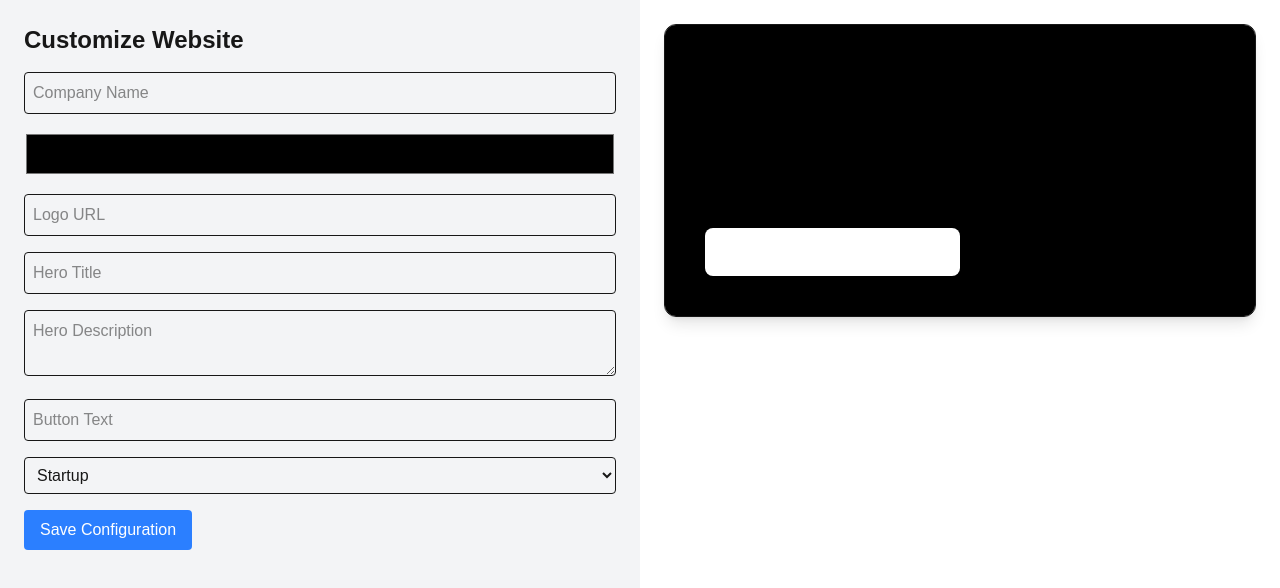
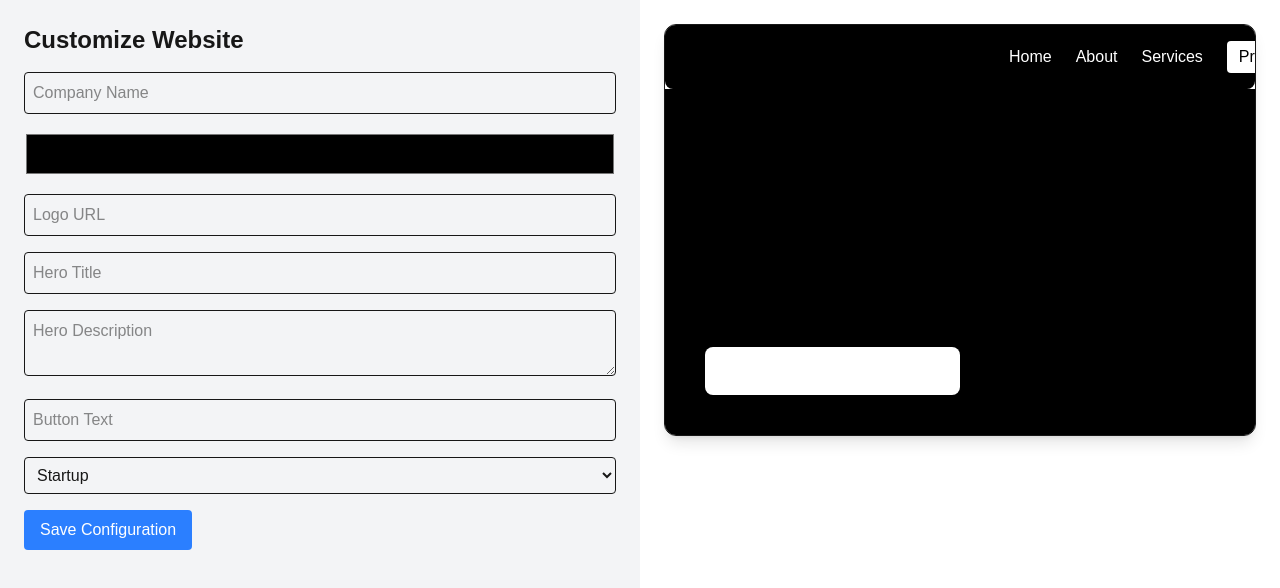
Before and after one commit to shubhamyadav-0/website-builder-frontend, a Next.js app: page / in a window 1280 px wide. Shown: the top 588 px of the page. Built offline with nearby package versions, Linux system fonts and the light colour scheme; no server answers.

Commit message:
feat: implement inline visual editing with reusable navbar component

```diff
--- a/src/app/page.tsx
+++ b/src/app/page.tsx
@@ -128,6 +128,7 @@ useEffect(() => {
           setHeroTitle={setHeroTitle}
           setHeroDescription={setHeroDescription}
           setButtonText={setButtonText}
+          setCompanyName={setCompanyName}
         />
       </div>
     </div>
--- /dev/null
+++ b/src/components/Navbar.tsx
@@ -0,0 +1,31 @@
+type NavbarProps = {
+  companyName: string;
+  setCompanyName: (value: string) => void;
+};
+
+export default function Navbar({
+  companyName,
+  setCompanyName,
+}: NavbarProps) {
+  return (
+    <nav className="flex items-center justify-between p-4 bg-black text-white rounded-lg">
+
+      <input
+        type="text"
+        value={companyName}
+        onChange={(e) => setCompanyName(e.target.value)}
+        className="bg-transparent outline-none text-2xl font-bold"
+      />
+
+      <div className="flex items-center gap-6">
+        <span>Home</span>
+        <span>About</span>
+        <span>Services</span>
+
+        <button className="bg-white text-black px-3 py-1 rounded">
+          Profile
+        </button>
+      </div>
+    </nav>
+  );
+}
--- a/src/components/PreviewCard.tsx
+++ b/src/components/PreviewCard.tsx
@@ -14,6 +14,7 @@ type PreviewProps = {
   setHeroTitle: (value: string) => void;
   setHeroDescription: (value: string) => void;
   setButtonText: (value: string) => void;
+  setCompanyName: (value: string) => void;
 };
 
 export default function PreviewCard({
@@ -27,6 +28,7 @@ export default function PreviewCard({
   setHeroTitle,
   setHeroDescription,
   setButtonText,
+  setCompanyName,
 }: PreviewProps) {
 
   if (template === "startup") {
@@ -41,6 +43,7 @@ export default function PreviewCard({
   setHeroTitle={setHeroTitle}
   setHeroDescription={setHeroDescription}
   setButtonText={setButtonText}
+  setCompanyName={setCompanyName}
 />
     );
   }
@@ -55,6 +58,7 @@ export default function PreviewCard({
         buttonText={buttonText}
         logoUrl={logoUrl}
         setHeroTitle={setHeroTitle}
+        setCompanyName={setCompanyName}
       />
     );
   }
@@ -69,6 +73,7 @@ export default function PreviewCard({
         buttonText={buttonText}
         logoUrl={logoUrl}
         setHeroTitle={setHeroTitle}
+        setCompanyName={setCompanyName}
       />
     );
   }
--- a/src/components/templates/GymTemplate.tsx
+++ b/src/components/templates/GymTemplate.tsx
@@ -1,3 +1,5 @@
+import Navbar from "../Navbar";
+
 type Props = {
   companyName: string;
   color: string;
@@ -7,6 +9,7 @@ type Props = {
   buttonText: string;
 
   setHeroTitle: (value: string) => void;
+  setCompanyName: (value: string) => void;
 };
 
 export default function GymTemplate({
@@ -17,12 +20,14 @@ export default function GymTemplate({
   heroDescription,
   buttonText,
   setHeroTitle,
+  setCompanyName,
 }: Props) {
   return (
     <div
       className="rounded-xl overflow-hidden shadow-xl text-white p-10"
       style={{ backgroundColor: color }}
     >
+      <Navbar companyName={companyName} setCompanyName={setCompanyName} />
 
       {logoUrl && (
         <img
@@ -32,13 +37,9 @@ export default function GymTemplate({
         />
       )}
 
-      <h1 className="text-5xl font-extrabold uppercase">
-        {companyName}
-      </h1>
+      <h1 className="text-5xl font-extrabold uppercase">{companyName}</h1>
 
-      <p className="mt-2 text-lg tracking-widest">
-        FITNESS • STRENGTH • POWER
-      </p>
+      <p className="mt-2 text-lg tracking-widest">FITNESS • STRENGTH • POWER</p>
 
       <input
         type="text"
@@ -47,9 +48,7 @@ export default function GymTemplate({
         className="text-4xl font-bold mt-8 bg-transparent outline-none w-full"
       />
 
-      <p className="mt-4 text-lg">
-        {heroDescription}
-      </p>
+      <p className="mt-4 text-lg">{heroDescription}</p>
 
       <button className="mt-8 bg-black text-white px-6 py-3 rounded-lg">
         {buttonText}
--- a/src/components/templates/PortfolioTemplate.tsx
+++ b/src/components/templates/PortfolioTemplate.tsx
@@ -1,3 +1,5 @@
+import Navbar from "../Navbar";
+
 type Props = {
   companyName: string;
   color: string;
@@ -7,6 +9,7 @@ type Props = {
   buttonText: string;
 
   setHeroTitle: (value: string) => void;
+  setCompanyName: (value: string) => void;
 };
 
 export default function PortfolioTemplate({
@@ -17,9 +20,14 @@ export default function PortfolioTemplate({
   heroDescription,
   buttonText,
   setHeroTitle,
+  setCompanyName,
 }: Props) {
   return (
     <div className="border rounded-xl p-10 bg-white shadow-lg">
+    <Navbar
+  companyName={companyName}
+  setCompanyName={setCompanyName}
+/>
 
       {logoUrl && (
         <img
@@ -29,18 +37,11 @@ export default function PortfolioTemplate({
         />
       )}
 
-      <h1
-        className="text-5xl font-light"
-        style={{ color }}
-      >
+      <h1 className="text-5xl font-light" style={{ color }}>
         {companyName}
       </h1>
 
-      <div
-        className="mt-8 border-l-4 pl-6"
-        style={{ borderColor: color }}
-      >
-
+      <div className="mt-8 border-l-4 pl-6" style={{ borderColor: color }}>
         <input
           type="text"
           value={heroTitle}
@@ -48,9 +49,7 @@ export default function PortfolioTemplate({
           className="text-3xl font-semibold bg-transparent outline-none w-full"
         />
 
-        <p className="mt-4 text-gray-600">
-          {heroDescription}
-        </p>
+        <p className="mt-4 text-gray-600">{heroDescription}</p>
       </div>
 
       <button
--- a/src/components/templates/StartupTemplate.tsx
+++ b/src/components/templates/StartupTemplate.tsx
@@ -1,3 +1,5 @@
+import Navbar from "../Navbar";
+
 type Props = {
   companyName: string;
   color: string;
@@ -9,6 +11,7 @@ type Props = {
   setHeroTitle: (value: string) => void;
   setHeroDescription: (value: string) => void;
   setButtonText: (value: string) => void;
+  setCompanyName: (value: string) => void;
 };
 
 export default function StartupTemplate({
@@ -21,9 +24,12 @@ export default function StartupTemplate({
   setHeroTitle,
   setHeroDescription,
   setButtonText,
+  setCompanyName,
 }: Props) {
   return (
     <div className="border rounded-xl shadow-lg overflow-hidden">
+      <Navbar companyName={companyName} setCompanyName={setCompanyName} />
+
       <div className="p-10 text-white" style={{ backgroundColor: color }}>
         {logoUrl && (
           <img
@@ -33,7 +39,12 @@ export default function StartupTemplate({
           />
         )}
 
-        <h1 className="text-5xl font-bold">{companyName}</h1>
+        <input
+          type="text"
+          value={companyName}
+          onChange={(e) => setCompanyName(e.target.value)}
+          className="text-5xl font-bold bg-transparent outline-none w-full"
+        />
 
         <input
           type="text"
```
